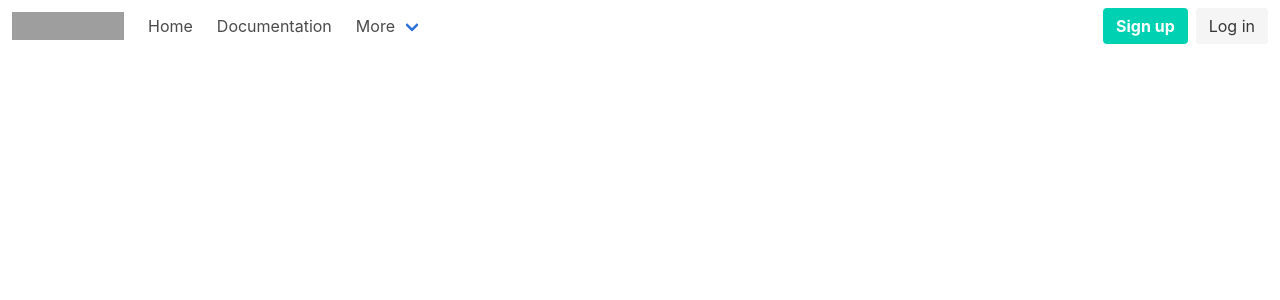
After one commit to szjayyz/botdiscord-projet1, a Node project: template dashboard/templates/helpers/header.ejs in a window 1280 px wide. The commit adds this page. Shown: the top 300 px of the page. Run offline with Node 20 templates, Linux system fonts and the light colour scheme; the template is opened without the code that fills it, so the values that code supplies are empty; some libraries are stand-ins or nearby versions; grey boxes are pictures that could not be loaded.

Commit message:
Fichiers

```diff
--- /dev/null
+++ b/dashboard/templates/helpers/header.ejs
@@ -0,0 +1,86 @@
+<!DOCTYPE html>
+<html lang="fr">
+  <head>
+    <meta charset="UTF-8" />
+    <meta name="viewport" content="width=device-width, initial-scale=1.0" />
+    <meta http-equiv="X-UA-Compatible" content="ie=edge" />
+    <link
+      rel="stylesheet"
+      href="https://cdnjs.cloudflare.com/ajax/libs/bulma/0.7.4/css/bulma.min.css"
+    />
+    <link rel="stylesheet" href="public/css/style.css" />
+    <title>Document</title>
+  </head>
+  <body>
+    <nav class="navbar" role="navigation" aria-label="main navigation">
+      <div class="navbar-brand">
+        <a class="navbar-item" href="https://bulma.io">
+          <img
+            src="https://bulma.io/images/bulma-logo.png"
+            width="112"
+            height="28"
+          />
+        </a>
+
+        <a
+          role="button"
+          class="navbar-burger burger"
+          aria-label="menu"
+          aria-expanded="false"
+          data-target="navbarBasicExample"
+        >
+          <span aria-hidden="true"></span>
+          <span aria-hidden="true"></span>
+          <span aria-hidden="true"></span>
+        </a>
+      </div>
+
+      <div id="navbarBasicExample" class="navbar-menu">
+        <div class="navbar-start">
+          <a class="navbar-item">
+            Home
+          </a>
+
+          <a class="navbar-item">
+            Documentation
+          </a>
+
+          <div class="navbar-item has-dropdown is-hoverable">
+            <a class="navbar-link">
+              More
+            </a>
+
+            <div class="navbar-dropdown">
+              <a class="navbar-item">
+                About
+              </a>
+              <a class="navbar-item">
+                Jobs
+              </a>
+              <a class="navbar-item">
+                Contact
+              </a>
+              <hr class="navbar-divider" />
+              <a class="navbar-item">
+                Report an issue
+              </a>
+            </div>
+          </div>
+        </div>
+
+        <div class="navbar-end">
+          <div class="navbar-item">
+            <div class="buttons">
+              <a class="button is-primary">
+                <strong>Sign up</strong>
+              </a>
+              <a class="button is-light">
+                Log in
+              </a>
+            </div>
+          </div>
+        </div>
+      </div>
+    </nav>
+  </body>
+</html>
--- a/dashboard/templates/home.ejs
+++ b/dashboard/templates/home.ejs
@@ -1 +1,3 @@
-<h1>Test</h1>
+<% include ./helpers/header %>
+    <h1>Test</h1>
+<% include ./helpers/footer %>
```
Also changed, not shown: dashboard/templates/helpers/footer.ejs (added, +12 -0 lines), dashboard/public/css/style.css (added).
